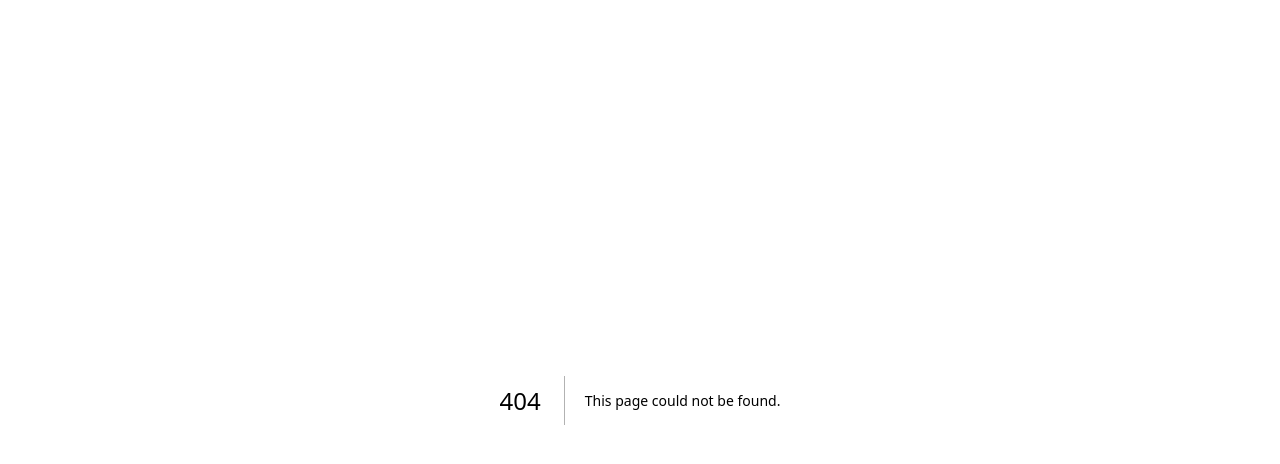
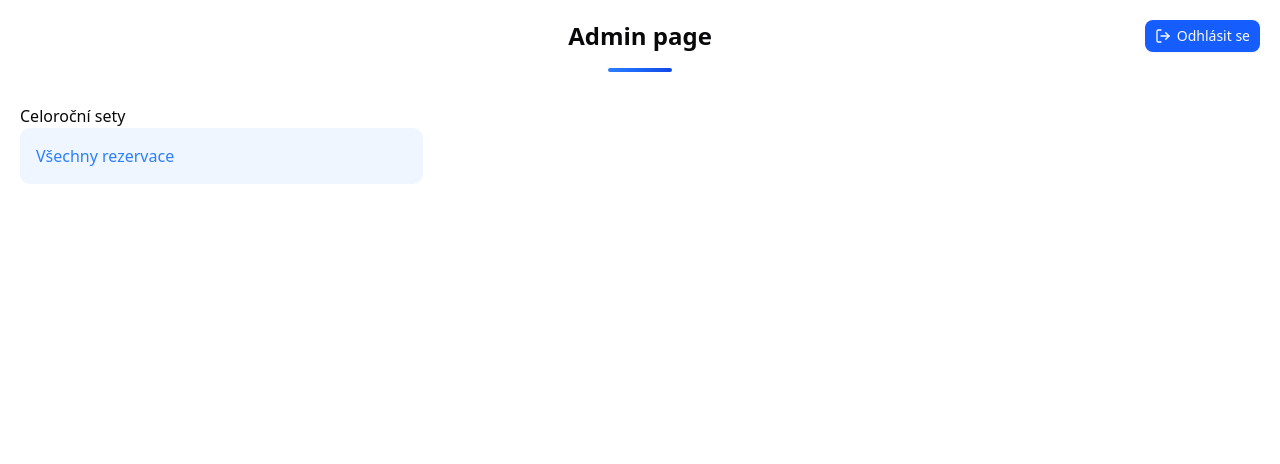
Before and after one commit to david-stafa/ski-reservation, a Next.js app: page /admin in a window 1280 px wide. Before the commit this address had no page. Shown: the top 464 px of the page. Built offline with nearby package versions, Linux system fonts and the light colour scheme; no server answers.

Commit message:
feat: add admin page and enhance reservations page with logout button and user info

```diff
--- /dev/null
+++ b/src/app/admin/page.tsx
@@ -0,0 +1,26 @@
+import { LogOutButton } from "@/components/auth/logout/logOutButton";
+import Container from "@/components/container";
+import HeadingUnderline from "@/components/headingUnderline";
+
+const AdminPage = () => {
+  return (
+    <Container>
+      <div className="relative">
+        <h1 className="text-2xl font-bold mb-4 text-center">
+          Admin page
+        </h1>
+        <LogOutButton />
+      </div>
+      <HeadingUnderline />
+      <section>
+        <h3>Celoroční sety</h3>
+        <div className="grid grid-cols-1 md:grid-cols-2 lg:grid-cols-3 gap-4">
+            <div className="bg-blue-50 text-blue-500 p-4 rounded-lg">Všechny rezervace</div>
+        </div>
+
+      </section>
+    </Container>
+  );
+};
+
+export default AdminPage;
--- a/src/app/admin/reservations/page.tsx
+++ b/src/app/admin/reservations/page.tsx
@@ -1,16 +1,26 @@
 import { getCachedAllReservations } from "@/app/_actions/reservation/reservationActions";
+import { LogOutButton } from "@/components/auth/logout/logOutButton";
 import Container from "@/components/container";
+import HeadingUnderline from "@/components/headingUnderline";
+import { getUser } from "@/lib/dal";
 import { columns } from "./columns";
 import { DataTable } from "./data-table";
 
 const Reservations = async () => {
   const reservations = await getCachedAllReservations();
+  const user = await getUser();
+  console.log(user);
 
   return (
     <Container>
-      <h1>Reservations</h1>
-      <p>This is the reservations page.</p>
-      <div className="container mx-auto py-10">
+      <div className="relative">
+        <h1 className="text-2xl font-bold mb-4 text-center">
+          Přehled rezervací
+        </h1>
+        <LogOutButton />
+      </div>
+      <HeadingUnderline />
+      <div className="container mx-auto pb-10">
         <DataTable columns={columns} data={reservations} />
       </div>
     </Container>
```
